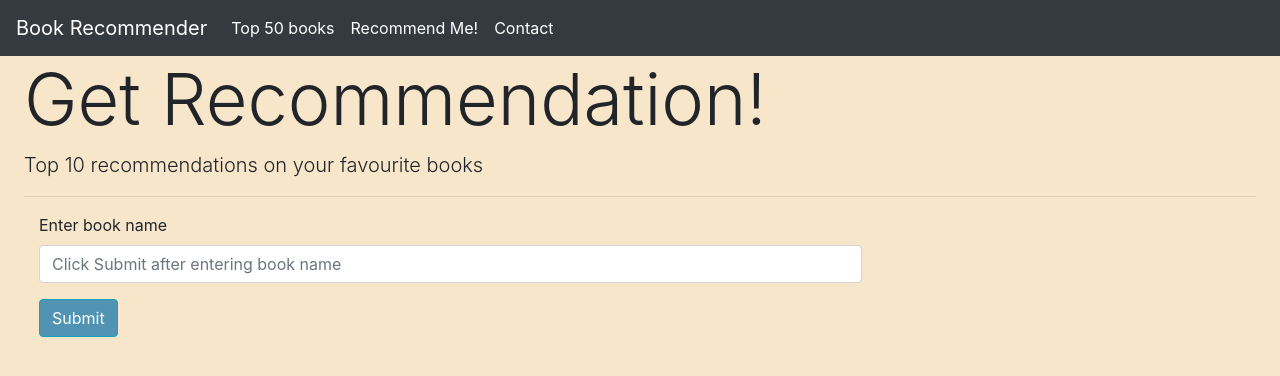
After one commit to NeeteshC7/Book_recommendation, a Flask app: page /recommend in a window 1280 px wide. The commit adds this page. Shown: the top 376 px of the page. Run offline with Flask 3, Linux system fonts and the light colour scheme.

Commit message:
Flask CF recommender setup

```diff
--- a/app.py
+++ b/app.py
@@ -15,11 +15,30 @@ def index():
 
 @app.route('/popularbooks' ,methods=[ 'get','post'])
 def popular():
-    predict_pipeline=PredictPipeline()
-    book_name, author, image, votes, rating,year_publish = predict_pipeline.predict()
+    top_predict_pipeline=PredictPipeline()
+    book_name, author, image, votes, rating,year_publish = top_predict_pipeline.predict_popular()
     #print(book_name)
     return render_template('popular.html', book_name=book_name, author=author, image=image, votes=votes, rating=rating, year_publish=year_publish)
 
 
+@app.route('/recommend',methods=['GET','POST'])
+def cf_recommend():
+    if request.method == 'GET':
+        return render_template('recommend.html')
+    else:
+        userInput = request.form.get('userInput')
+        predict_pipeline=PredictPipeline()
+        data = predict_pipeline.predict_collaborative(userInput)
+        return render_template('recommend.html', data=data)
+
+
+
+
+
+
+@app.route('/contact')
+def contact():
+    return render_template('contact.html')
+
 if __name__=="__main__":
     app.run(host="0.0.0.0", debug=True)
--- a/src/components/recommender.py
+++ b/src/components/recommender.py
@@ -13,6 +13,7 @@ import pdb
 class RecommenderTrainingConfig:
     popularity_filepath = os.path.join("artifacts", "popularity.pkl")
     books_filepath = os.path.join("artifacts", "books.pkl")
+    collaborative_recommender_filepath = os.path.join("artifacts", "collaborative_recommender.pkl")
     similarity_scores_filepath = os.path.join("artifacts", "similarity_scores.pkl")
 
 class RecommenderTrainer:
@@ -62,6 +63,11 @@ class RecommenderTrainer:
                 obj=similarity_scores
             )
 
+            save_object_to_file(
+                file_path=self.training_config.collaborative_recommender_filepath,
+                obj=collaborative_filter
+            )
+
 
             save_object_to_file(
                 file_path=self.training_config.popularity_filepath,
--- /dev/null
+++ b/static/styles.css
@@ -0,0 +1,13 @@
+#book-image {
+  width: 700px;
+  border-radius: 2%;
+  padding-right: 40px;
+  }
+#image-container {
+    text-align: right;
+  }
+
+  /* styles.css */
+  body {
+    background-color: #f8e6cb;
+  }
--- a/templates/base.html
+++ b/templates/base.html
@@ -29,10 +29,10 @@
                     <a class="nav-link" href="/popularbooks">Top 50 books <span class="sr-only">(current)</span></a>
                 </li>
                 <li class="nav-item active">
-                    <a class="nav-link" href="/about">Recommend Me!<span class="sr-only">(current)</span></a>
+                    <a class="nav-link" href="/recommend">Recommend Me!<span class="sr-only">(current)</span></a>
                 </li>
                 <li class="nav-item active">
-                    <a class="nav-link" href="/about">Contact<span class="sr-only">(current)</span></a>
+                    <a class="nav-link" href="/contact">Contact<span class="sr-only">(current)</span></a>
                 </li>
             </ul>
         </div>
--- /dev/null
+++ b/templates/recommend.html
@@ -0,0 +1,43 @@
+{% extends 'base.html' %}
+{% block body %}
+
+<body>
+    <div class="mx-4">
+        <h1 class="display-3">Get Recommendation!</h1>
+        <p class="lead">
+            Top 10 recommendations on your favourite books </p>
+        <hr class="my-8">
+
+    </div>
+
+    <form  method="post">
+        <div class="col-md-8 mx-4">
+            <div class="form-group">
+                <label for="userInput">Enter book name</label>
+                <input type="text" class="form-control" name="userInput" placeholder="Click Submit after entering book name">
+            </div>
+            <button type="submit" class="btn btn-info" style="background-color: #5193b3;" >Submit</button>
+        </div>
+    </form>
+
+    <div class="row" method="post">
+    {% if data %}
+        {% for i in data %}
+        <div class="col-md-2 mx-4" style="margin-top: 30px; margin-bottom: 30px;">
+            <div class="card w-100" style="height:500px">
+                    <div class="card-body">
+                        <img class="card-img-top" src="{{ i[3] }}">
+                        <h5 class="text">{{ i[0] }}</h5>
+                        <h6 class="text-muted">By {{ i[1] }} </h6>
+                        <h6><small class="text">Year Published - {{ i[2] }}</small></h6>
+                    </div>
+                </div>
+            </div>
+        {% endfor %}
+    </div>
+{% endif %}
+
+
+
+</body>
+{% endblock body %}
```
Also changed, not shown: src/pipeline/predict_pipeline.py (+33 -5 lines), templates/contact.html (added, +18 -0 lines), templates/index.html (+7 -0 lines), templates/popular.html (+8 -7 lines), static/books.jpg (added), 1 other file.
